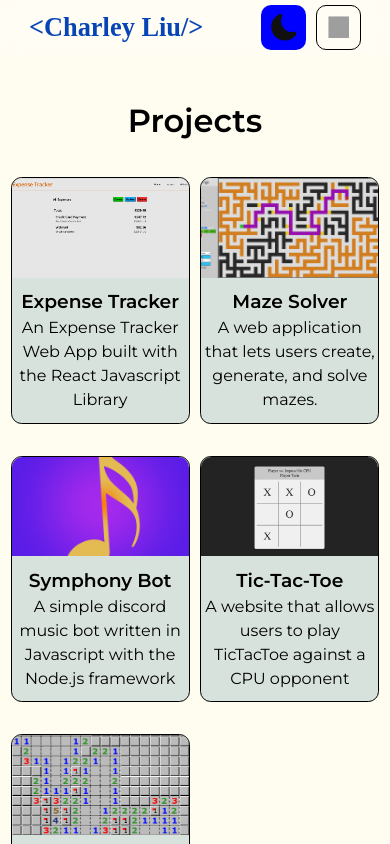
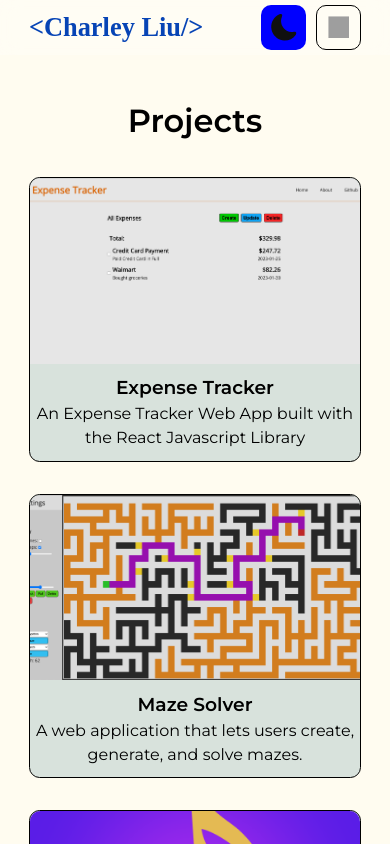
Before and after one commit to Columbium41/Personal-Website, a React (Vite) app: page /Personal-Website/projects in a window 390 px wide. Shown: the top 844 px of the page. Built offline with nearby package versions, Linux system fonts and the light colour scheme; grey boxes are pictures that could not be loaded; a web font is replaced by a local one.

Commit message:
Made project section responsive and removed border on card containers in Home page

```diff
--- a/src/css/Home.css
+++ b/src/css/Home.css
@@ -43,7 +43,6 @@
     align-items: stretch;
     justify-content: flex-start;
     gap: 1ch 0.75ch;
-    border: 1px solid red;
 }
 .skill-card {
     display: flex;
--- a/src/css/Projects.css
+++ b/src/css/Projects.css
@@ -97,3 +97,14 @@
     gap: 2ch;
     align-items: flex-start;
 }
+
+/* one card per row on small screens */
+@media only screen and (max-width: 500px) {
+    .card-container-grid {
+        grid-template-columns: 1fr;
+    }
+    .project-card {
+        width: 90%;
+        margin: 0 auto;
+    }
+}
```
